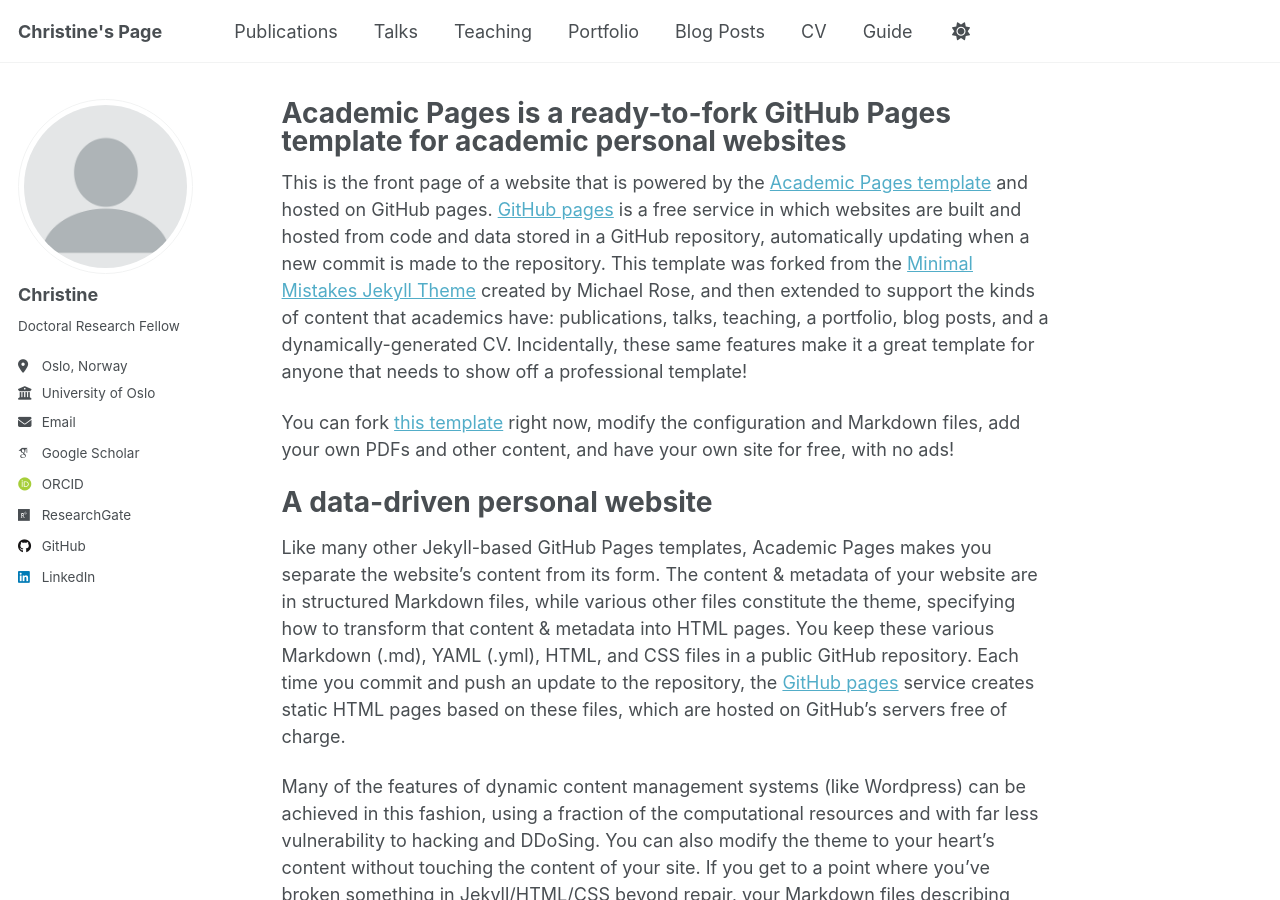
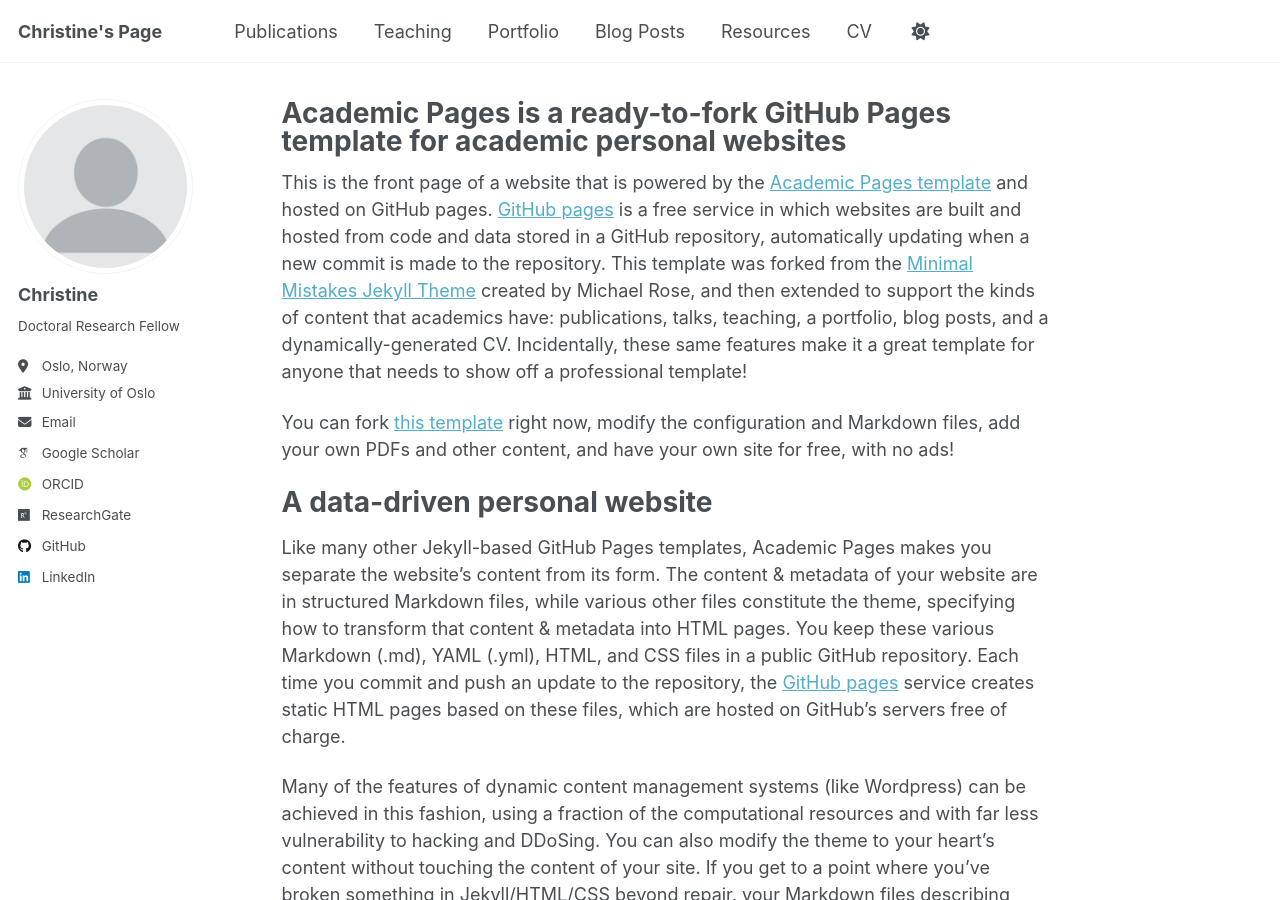
Before and after one commit to chrislru/chrislru.github.io, a Jekyll site: the page built from _pages/about.md, in a window 1280 px wide and 900 px high. Built offline with Jekyll 4.4.1, drawn with Linux system fonts in a browser that asks for light colours; some web fonts are replaced; a script that is not in the unit is left out.

Commit message:
Update navigation.yml

```diff
--- a/_data/navigation.yml
+++ b/_data/navigation.yml
@@ -11,7 +11,7 @@
   - title: "Publications"
     url: /publications/
 
-  - title: "Talks"
+  #- title: "Talks"
     url: /talks/
 
   - title: "Teaching"
@@ -23,11 +23,14 @@
   - title: "Blog Posts"
     url: /year-archive/
 
+  - title: "Resources"
+    url: /resources/
+
   - title: "CV"
     url: /cv/
 
   # - title: "CV"
   #   url: /cv-json/
 
-  - title: "Guide"
+  #- title: "Guide"
     url: /markdown/
```
